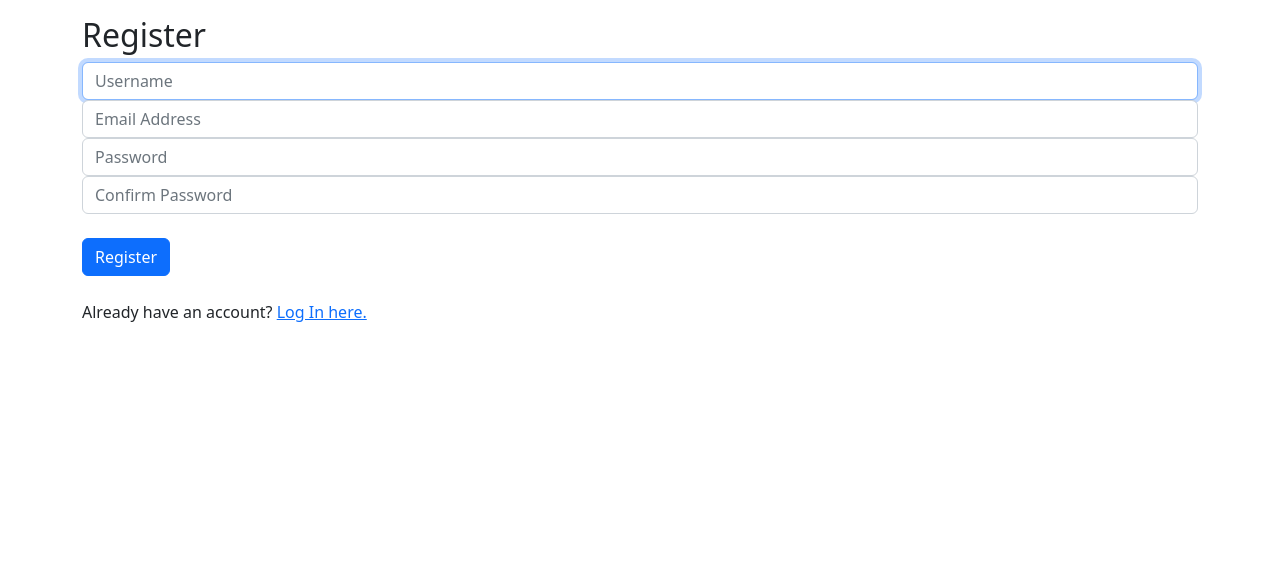
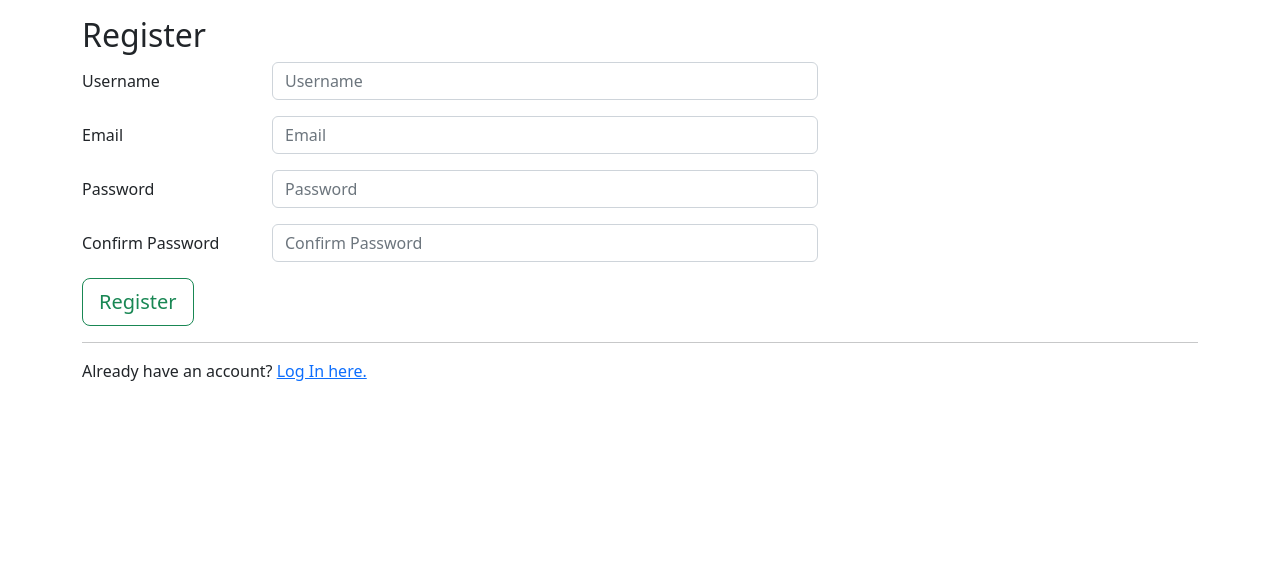
Before and after one commit to ann-bereza/auctionProject, a Django app: template auctions/templates/auctions/register.html in a window 1280 px wide. Shown: the part 56-639 px from the top of the page. Run offline with Django 3.2, Linux system fonts and the light colour scheme; the template is opened without the code that fills it, so the values that code supplies are empty; parts of the project's set-up code (start-up, migrations or seed data) failed here and were passed over; some libraries are stand-ins or nearby versions.

Commit message:
different fixes

```diff
--- a/auctions/templates/auctions/register.html
+++ b/auctions/templates/auctions/register.html
@@ -10,22 +10,33 @@
 
     <form action="{% url 'register' %}" method="post">
         {% csrf_token %}
-        <div class="form-group">
-            <input class="form-control" autofocus type="text" name="username" placeholder="Username">
+        <div class="row mb-3">
+            <label for="username" class="col-sm-2 col-form-label">Username</label>
+            <div class="col-sm-6">
+                <input type="text" class="form-control" id="username" name="username" placeholder="Username">
+            </div>
         </div>
-        <div class="form-group">
-            <input class="form-control" type="email" name="email" placeholder="Email Address">
+        <div class="row mb-3">
+            <label for="email" class="col-sm-2 col-form-label">Email</label>
+            <div class="col-sm-6">
+                <input type="email" class="form-control" id="email" name="email" placeholder="Email">
+            </div>
         </div>
-        <div class="form-group">
-            <input class="form-control" type="password" name="password" placeholder="Password">
+        <div class="row mb-3">
+            <label for="password" class="col-sm-2 col-form-label">Password</label>
+            <div class="col-sm-6">
+                <input type="password" class="form-control" id="password" name="password" placeholder="Password">
+            </div>
         </div>
-        <div class="form-group">
-            <input class="form-control" type="password" name="confirmation" placeholder="Confirm Password">
+        <div class="row mb-3">
+            <label for="confirmation" class="col-sm-2 col-form-label">Confirm Password</label>
+            <div class="col-sm-6">
+                <input type="password" class="form-control" id="confirmation" name="confirmation" placeholder="Confirm Password">
+            </div>
         </div>
-        <br>
-        <input class="btn btn-primary" type="submit" value="Register">
+        <input class="btn btn-outline-success btn-lg" type="submit" value="Register">
     </form>
-    <br>
+     <hr>
     Already have an account? <a href="{% url 'login' %}">Log In here.</a>
 
 {% endblock %}
```
Also changed, not shown: auctions/templates/auctions/login.html (+12 -6 lines).
